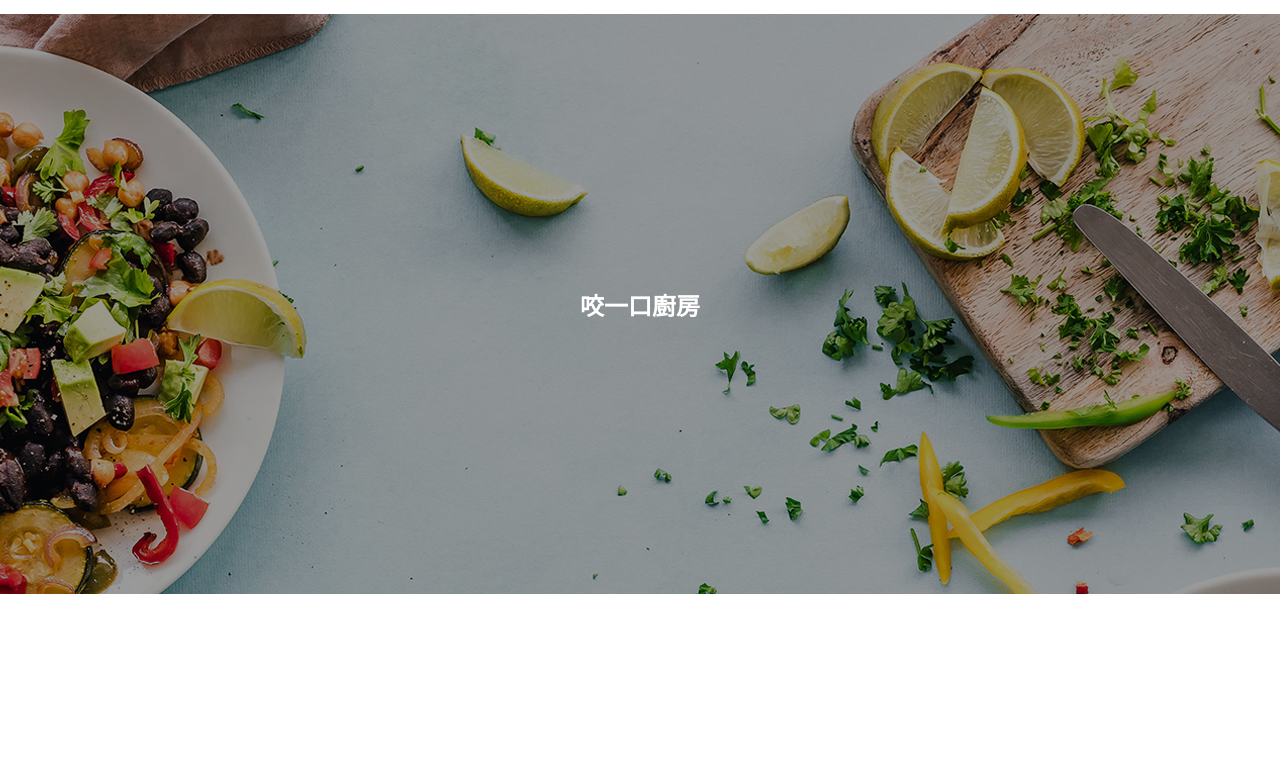
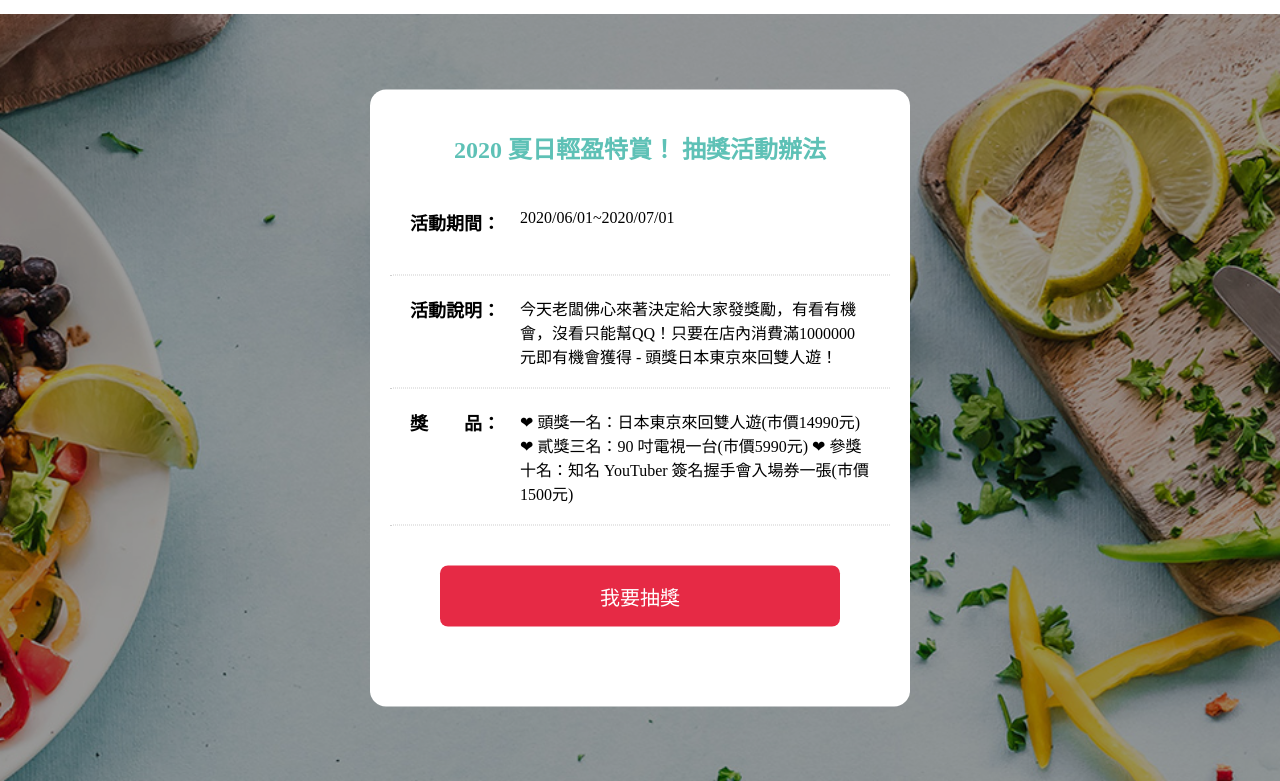
Before and after one commit to zyxravenxyz/restaurant, a plain HTML site: page index.html in a window 1280 px wide. Shown: the part 70-851 px from the top of the page. Before the commit the page ends 800 px from the top, so only its background shows below. Drawn offline with Linux system fonts and the light colour scheme.

Commit message:
prize card

```diff
--- a/index.html
+++ b/index.html
@@ -56,7 +56,7 @@
         margin: 0 auto;
       }
       .banner {
-        height: 580px;
+        height: 767px;
         background: url(/img/bg.jpeg) center/cover no-repeat;
         position: relative;
       }
@@ -69,14 +69,48 @@
         right: 0;
         bottom: 0;
       }
-      .banner h1 {
-        display: inline-block;
+      .card {
+        width: 500px;
         position: relative;
         z-index: 2;
-        color: white;
+        background: white;
         top: 50%;
         left: 50%;
         transform: translate(-50%, -50%);
+        padding: 40px 20px;
+        border-radius: 16px;
+      }
+      .card_title {
+        font-size: 24px;
+        font-weight: bold;
+        color: #5ec1b6;
+        text-align: center;
+        padding-bottom: 24px;
+      }
+      .card_detail {
+        display: flex;
+        border-bottom: dotted 1px #cdcdcd;
+        padding: 20px;
+      }
+      .card_detail-title {
+        width: 90px;
+        font-size: 18px;
+        padding-right: 20px;
+        margin-bottom: 20px;
+      }
+      .card_detail-content {
+        flex: 1;
+      }
+      .card_btn {
+        font-size: 20px;
+        color: white;
+        background: #e62a45;
+        border-radius: 8px;
+        width: 400px;
+        text-align: center;
+        margin: 40px auto;
+        padding: 16px 0;
+        cursor: pointer;
       }
       @media (max-width: 768px) {
         .navbar .wrapper {
@@ -115,7 +149,29 @@
     </nav>
     <div class="wrapper">
       <section class="banner">
-        <h1>咬一口廚房</h1>
+        <div class="card">
+          <div class="card_title">2020 夏日輕盈特賞！ 抽獎活動辦法</div>
+          <div class="card_detail">
+            <h3 class="card_detail-title">活動期間：</h3>
+            <p class="card_detail-content">2020/06/01~2020/07/01</p>
+          </div>
+          <div class="card_detail">
+            <h3 class="card_detail-title">活動說明：</h3>
+            <p class="card_detail-content">
+              今天老闆佛心來著決定給大家發獎勵，有看有機會，沒看只能幫QQ！只要在店內消費滿1000000元即有機會獲得
+              - 頭獎日本東京來回雙人遊！
+            </p>
+          </div>
+          <div class="card_detail">
+            <h3 class="card_detail-title">獎  品：</h3>
+            <p class="card_detail-content">
+              ❤ 頭獎一名：日本東京來回雙人遊(市價14990元) ❤ 貳獎三名：90
+              吋電視一台(市價5990元) ❤ 參獎十名：知名 YouTuber
+              簽名握手會入場券一張(市價1500元)
+            </p>
+          </div>
+          <div class="card_btn">我要抽獎</div>
+        </div>
       </section>
     </div>
   </body>
```
